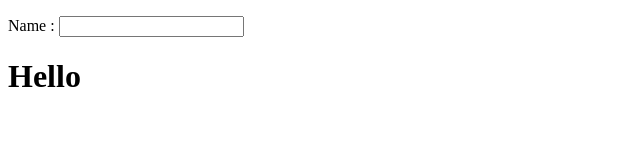
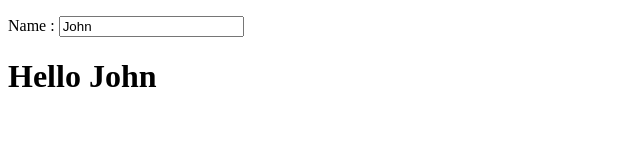
Before and after one commit to elyesturki/user-Management-AngularJS-And-CRUD-System, a website: page app/index.html in a window 1280 px wide. Shown: the whole page, without its empty margins (0-640 px from the left). Drawn offline with nearby package versions, Linux system fonts and the light colour scheme.

Commit message:
ng-init in AngularJs

```diff
--- a/app/index.html
+++ b/app/index.html
@@ -3,7 +3,7 @@
 <script src="https://ajax.googleapis.com/ajax/libs/angularjs/1.6.9/angular.min.js"></script>
 <body>
 
-<div ng-app="">
+<div ng-app="" ng-init="name='John'">
   <p>Name : <input type="text" ng-model="name"></p>
   <h1>Hello <span ng-bind="name"></span></h1>
 </div>
```
